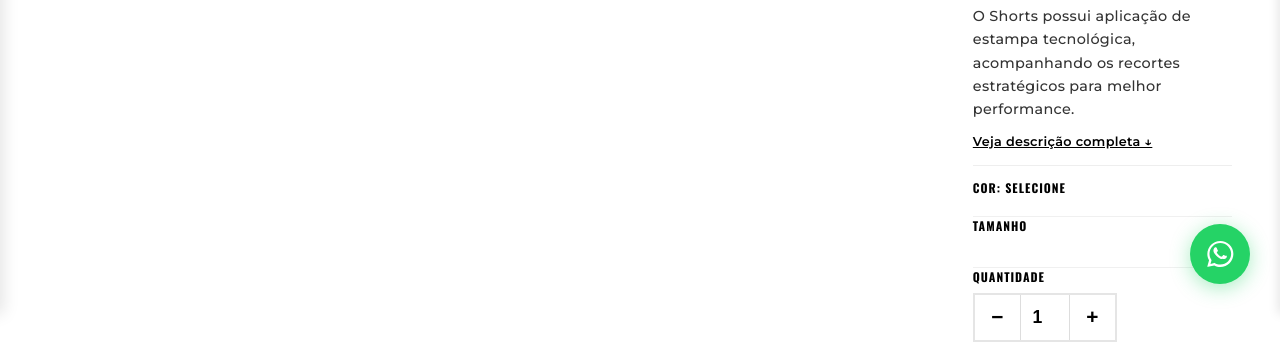
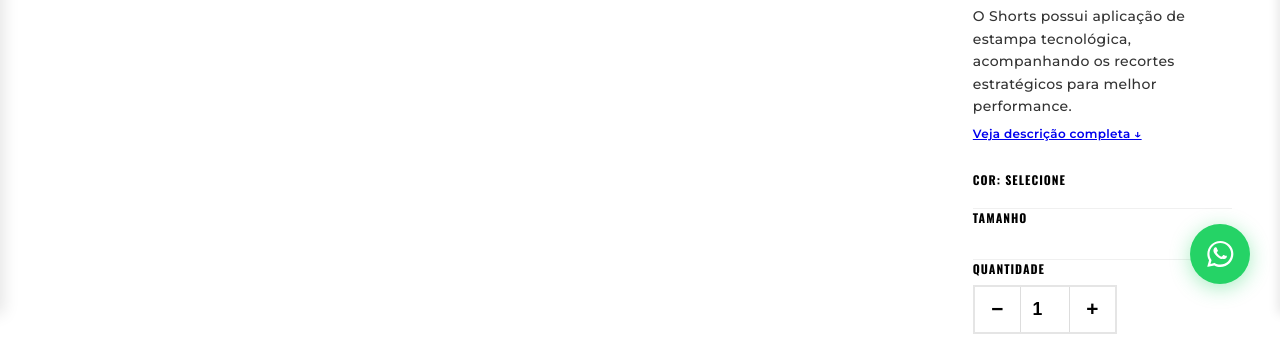
Before and after one commit to SejaVersatil/sejaversatil.github.io, a plain HTML site: page produto.html in a window 1280 px wide. Shown: the part 486-830 px from the top of the page. Drawn offline with nearby package versions, Linux system fonts and the light colour scheme.

Commit message:
Update produto.css

```diff
--- a/produto.css
+++ b/produto.css
@@ -36,21 +36,23 @@ body.product-page {
 
 /* Descrição Curta (Nova) */
 .short-description-container {
-    margin-bottom: 1.5rem;
-    padding-bottom: 1.5rem;
-    border-bottom: 1px solid #eee;
+    margin-bottom: 1.5rem !important;
+    padding-bottom: 0 !important;
+    border-bottom: none !important; /* Removemos a linha para ficar clean */
 }
+
 .short-desc-text {
-    font-size: 0.9rem;
-    color: #666;
-    line-height: 1.6;
-    margin-bottom: 0.5rem;
+    font-size: 0.875rem !important; /* 14px (Tamanho padrão de leitura) */
+    line-height: 1.6 !important;    /* Bom espaçamento entre linhas */
+    color: #555 !important;         /* Cinza escuro suave */
+    font-weight: 400 !important;
 }
+
 .view-full-desc {
-    font-size: 0.8rem;
-    text-decoration: underline;
-    color: #000;
-    font-weight: 600;
+    font-size: 0.75rem !important;
+    font-weight: 600 !important;
+    margin-top: 0.5rem;
+    display: inline-block;
 }
 
 /* --- HEADER, NAV & BANNER (MANTIDOS DO ORIGINAL) --- */
```
